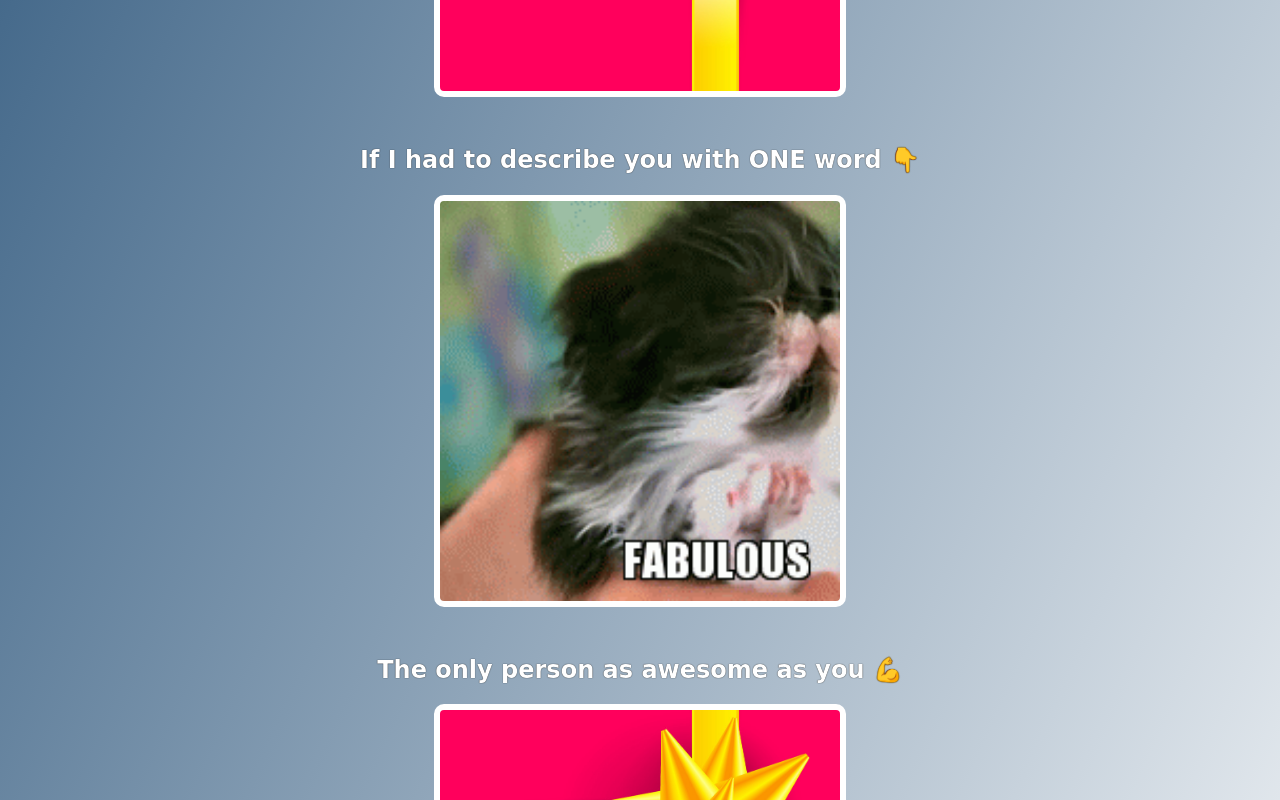
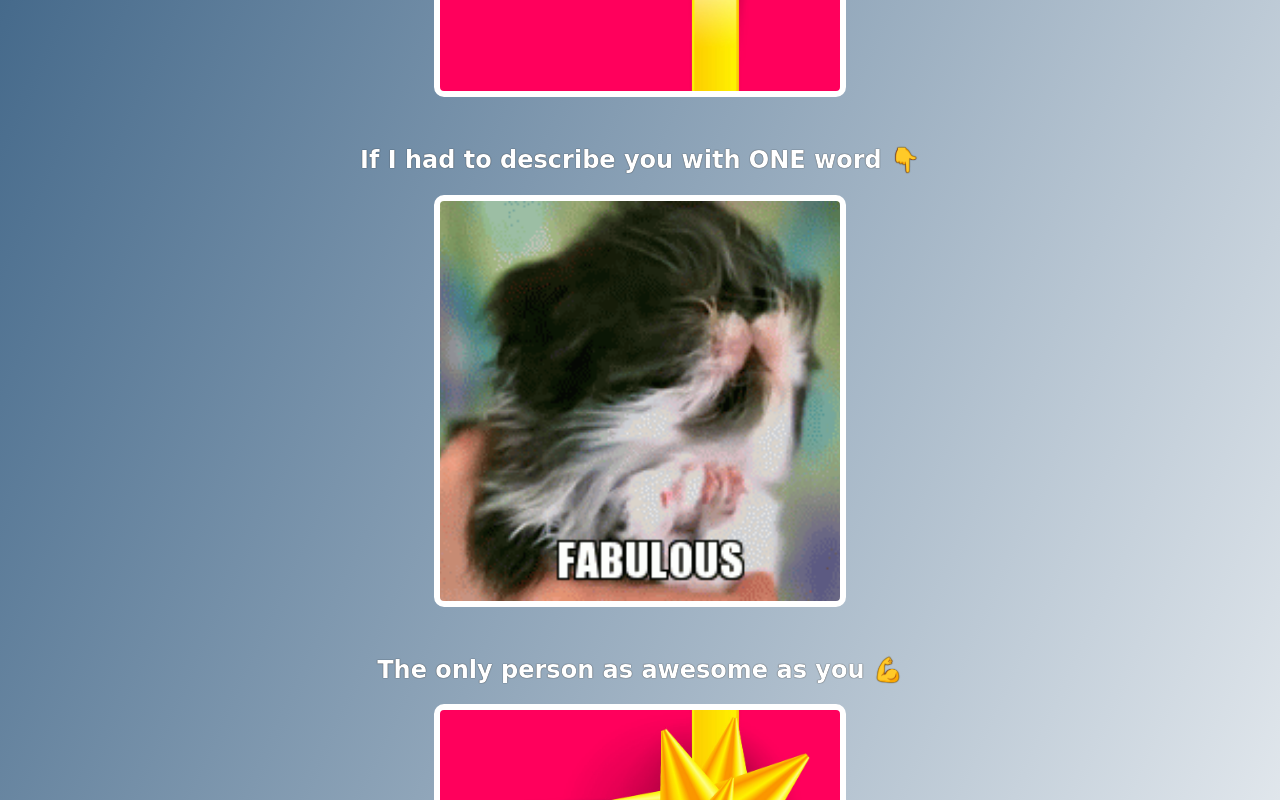
Before and after one commit to Kr00nan/melissaBDay, a plain HTML site: page index.html in a window 1280 px wide. In both pictures the pointer is over the element 640 px from the left and 1668 px from the top of the page. Shown: the part 1268-2068 px from the top of the page. Drawn offline with nearby package versions, Linux system fonts and the light colour scheme; a web font is replaced by a local one.

Commit message:
Center fabulous gif

```diff
--- a/styles.css
+++ b/styles.css
@@ -65,7 +65,7 @@ h1, h2, h3, h4, p {
 
 #gift-img-fabulous:hover {
     background-image: url("images/fabulous.gif");
-    position: center;
+    background-position-x: center;
 }
 
 #gift-img-awesome:hover {
```
